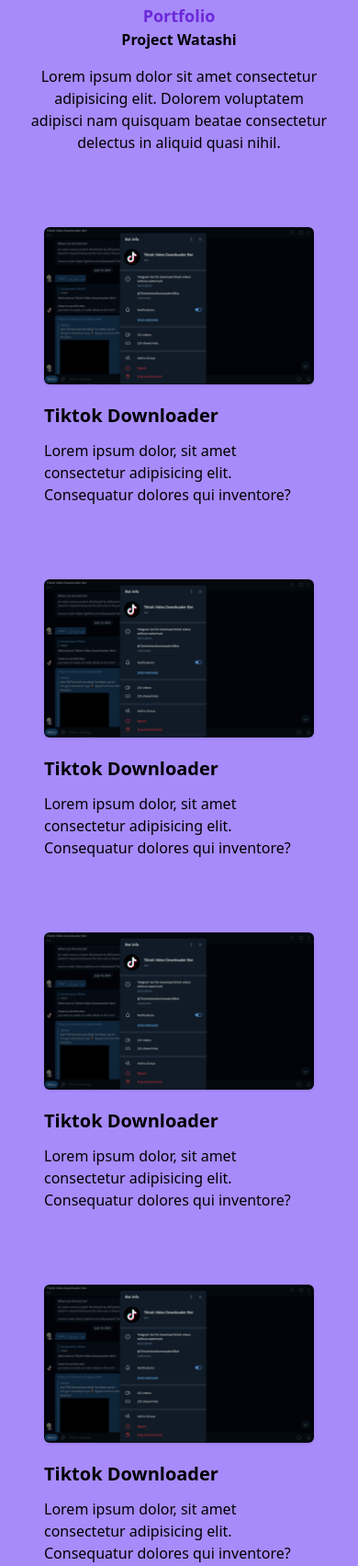
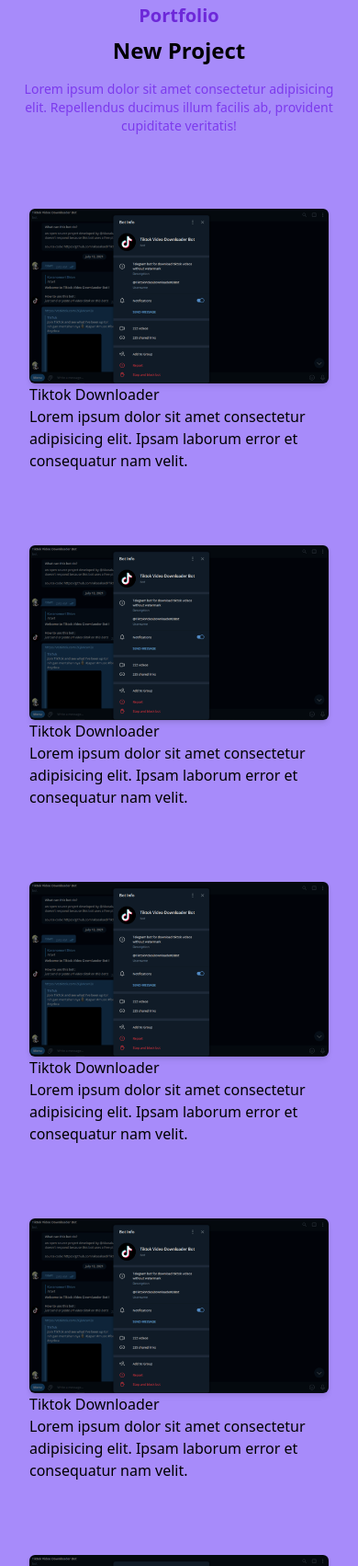
Before and after one commit to akasakaid/akasakaid.github.io, a website: page index.html in a window 390 px wide. Shown: the part 1390-3093 px from the top of the page at 92% size. Drawn offline with Linux system fonts and the light colour scheme.

Commit message:
:update social media & portfolio section

```diff
--- a/index.html
+++ b/index.html
@@ -77,16 +77,16 @@
                         <p class="font-medium text-base text-violet-500 mb-7 lg:text-lg">Lorem ipsum dolor sit amet, consectetur adipisicing elit. A quos quo quis nemo magnam nam deleniti sint quidem.</p>
                         <div class="flex items-center">
                             <!-- youtube-->
-                            <a href="https://youtube.com" target="_blank" class="w-9 mr-3 h-9 rounded-full flex justify-center items-center">
+                            <a href="https://www.youtube.com/channel/UCTjTQErgDA79Owo6tnYN0PQ" target="_blank" class="w-9 mr-3 h-9 rounded-full flex justify-center items-center">
                                 <svg role="img" width="20" viewBox="0 0 24 24" xmlns="http://www.w3.org/2000/svg"><title>YouTube</title><path d="M23.498 6.186a3.016 3.016 0 0 0-2.122-2.136C19.505 3.545 12 3.545 12 3.545s-7.505 0-9.377.505A3.017 3.017 0 0 0 .502 6.186C0 8.07 0 12 0 12s0 3.93.502 5.814a3.016 3.016 0 0 0 2.122 2.136c1.871.505 9.376.505 9.376.505s7.505 0 9.377-.505a3.015 3.015 0 0 0 2.122-2.136C24 15.93 24 12 24 12s0-3.93-.502-5.814zM9.545 15.568V8.432L15.818 12l-6.273 3.568z"/></svg>
                             </a>
-                            <a href="https://youtube.com" target="_blank" class="w-9 mr-3 h-9 rounded-full flex justify-center items-center">
+                            <a href="https://twitter.com/fawatashi" target="_blank" class="w-9 mr-3 h-9 rounded-full flex justify-center items-center">
                                 <svg role="img" width="20"viewBox="0 0 24 24" xmlns="http://www.w3.org/2000/svg"><title>Twitter</title><path d="M23.953 4.57a10 10 0 01-2.825.775 4.958 4.958 0 002.163-2.723c-.951.555-2.005.959-3.127 1.184a4.92 4.92 0 00-8.384 4.482C7.69 8.095 4.067 6.13 1.64 3.162a4.822 4.822 0 00-.666 2.475c0 1.71.87 3.213 2.188 4.096a4.904 4.904 0 01-2.228-.616v.06a4.923 4.923 0 003.946 4.827 4.996 4.996 0 01-2.212.085 4.936 4.936 0 004.604 3.417 9.867 9.867 0 01-6.102 2.105c-.39 0-.779-.023-1.17-.067a13.995 13.995 0 007.557 2.209c9.053 0 13.998-7.496 13.998-13.985 0-.21 0-.42-.015-.63A9.935 9.935 0 0024 4.59z"/></svg>
                             </a>
-                            <a href="https://youtube.com" target="_blank" class="w-9 mr-3 h-9 rounded-full flex justify-center items-center">
+                            <a href="https://facebook.com/akasakaidn" target="_blank" class="w-9 mr-3 h-9 rounded-full flex justify-center items-center">
                                 <svg role="img" width="20" viewBox="0 0 24 24" xmlns="http://www.w3.org/2000/svg"><title>Facebook</title><path d="M24 12.073c0-6.627-5.373-12-12-12s-12 5.373-12 12c0 5.99 4.388 10.954 10.125 11.854v-8.385H7.078v-3.47h3.047V9.43c0-3.007 1.792-4.669 4.533-4.669 1.312 0 2.686.235 2.686.235v2.953H15.83c-1.491 0-1.956.925-1.956 1.874v2.25h3.328l-.532 3.47h-2.796v8.385C19.612 23.027 24 18.062 24 12.073z"/></svg>
                             </a>
-                            <a href="https://youtube.com" target="_blank" class="w-9 mr-3 h-9 rounded-full flex justify-center items-center">
+                            <a href="https://github.com/AkasakaID" target="_blank" class="w-9 mr-3 h-9 rounded-full flex justify-center items-center">
                                 <svg role="img" width="20" viewBox="0 0 24 24" xmlns="http://www.w3.org/2000/svg"><title>GitHub</title><path d="M12 .297c-6.63 0-12 5.373-12 12 0 5.303 3.438 9.8 8.205 11.385.6.113.82-.258.82-.577 0-.285-.01-1.04-.015-2.04-3.338.724-4.042-1.61-4.042-1.61C4.422 18.07 3.633 17.7 3.633 17.7c-1.087-.744.084-.729.084-.729 1.205.084 1.838 1.236 1.838 1.236 1.07 1.835 2.809 1.305 3.495.998.108-.776.417-1.305.76-1.605-2.665-.3-5.466-1.332-5.466-5.93 0-1.31.465-2.38 1.235-3.22-.135-.303-.54-1.523.105-3.176 0 0 1.005-.322 3.3 1.23.96-.267 1.98-.399 3-.405 1.02.006 2.04.138 3 .405 2.28-1.552 3.285-1.23 3.285-1.23.645 1.653.24 2.873.12 3.176.765.84 1.23 1.91 1.23 3.22 0 4.61-2.805 5.625-5.475 5.92.42.36.81 1.096.81 2.22 0 1.606-.015 2.896-.015 3.286 0 .315.21.69.825.57C20.565 22.092 24 17.592 24 12.297c0-6.627-5.373-12-12-12"/></svg>
                             </a>
                         </div>
@@ -99,57 +99,48 @@
         <!-- start portfolio section-->
         <section id="portfolio" class="pt-36 pb-16 bg-violet-400">
             <div class="container">
-                <div class="w-full px-4">
-                    <div class="max-w-xl mx-auto text-center mb-16">
-                        <h4 class="font-semibold text-lg text-violet-700">Portfolio</h4>
-                        <h2 class="font-bold text-black mb-4">Project Watashi</h2>
-                        <p class="">Lorem ipsum dolor sit amet consectetur adipisicing elit. Dolorem voluptatem adipisci nam quisquam beatae consectetur delectus in aliquid quasi nihil.</p>
+                <div class="max-w-xl mx-auto text-center mb-16">
+                    <h3 class="font-semibold text-xl text-violet-700 mb-2">Portfolio</h3>
+                    <h2 class="font-bold text-black text-2xl mb-4">New Project</h2>
+                    <p class="font-medium text-violet-600 text-sm">Lorem ipsum dolor sit amet consectetur adipisicing elit. Repellendus ducimus illum facilis ab, provident cupiditate veritatis!</p>
+                </div>
+            </div>
+
+            <div class="w-full px-4 flex flex-wrap justify-center xl:w-10/12 xl:mx-auto">
+                <div class="mb-12 p-4 md:w-1/2">
+                    <div class="rounded-md shadow-md overflow-hidden ">
+                        <img src="dist/img/1.png" alt="Tiktok Downloader" width="w-full">
                     </div>
+                    <h3>Tiktok Downloader</h3>
+                    <p>Lorem ipsum dolor sit amet consectetur adipisicing elit. Ipsam laborum error et consequatur nam velit.</p>
                 </div>
-                <div class="w-full px-4 flex flex-wrap justify-center">
-                    <div class="mb-12 p-4 lg:w-1/2">
-                        <div class="rounded-md shadow overflow-hidden">
-                            <img src="dist/img/1.png" width="w-full">
-                        </div>
-                        <h3 class="font-semibold text-xl text-black mt-5 mb-3">Tiktok Downloader</h3>
-                        <p class="font-medium text-base text-black">Lorem ipsum dolor, sit amet consectetur adipisicing elit. Consequatur dolores qui inventore?</p>
+                <div class="mb-12 p-4 md:w-1/2">
+                    <div class="rounded-md shadow-md overflow-hidden ">
+                        <img src="dist/img/1.png" alt="Tiktok Downloader" width="w-full">
                     </div>
+                    <h3>Tiktok Downloader</h3>
+                    <p>Lorem ipsum dolor sit amet consectetur adipisicing elit. Ipsam laborum error et consequatur nam velit.</p>
                 </div>
-                <div class="w-full px-4 flex flex-wrap justify-center">
-                    <div class="mb-12 p-4 lg:w-1/2">
-                        <div class="rounded-md shadow overflow-hidden">
-                            <img src="dist/img/1.png" width="w-full">
-                        </div>
-                        <h3 class="font-semibold text-xl text-black mt-5 mb-3">Tiktok Downloader</h3>
-                        <p class="font-medium text-base text-black">Lorem ipsum dolor, sit amet consectetur adipisicing elit. Consequatur dolores qui inventore?</p>
+                <div class="mb-12 p-4 md:w-1/2">
+                    <div class="rounded-md shadow-md overflow-hidden ">
+                        <img src="dist/img/1.png" alt="Tiktok Downloader" width="w-full">
                     </div>
+                    <h3>Tiktok Downloader</h3>
+                    <p>Lorem ipsum dolor sit amet consectetur adipisicing elit. Ipsam laborum error et consequatur nam velit.</p>
                 </div>
-                <div class="w-full px-4 flex flex-wrap justify-center">
-                    <div class="mb-12 p-4 lg:w-1/2">
-                        <div class="rounded-md shadow overflow-hidden">
-                            <img src="dist/img/1.png" width="w-full">
-                        </div>
-                        <h3 class="font-semibold text-xl text-black mt-5 mb-3">Tiktok Downloader</h3>
-                        <p class="font-medium text-base text-black">Lorem ipsum dolor, sit amet consectetur adipisicing elit. Consequatur dolores qui inventore?</p>
+                <div class="mb-12 p-4 md:w-1/2">
+                    <div class="rounded-md shadow-md overflow-hidden ">
+                        <img src="dist/img/1.png" alt="Tiktok Downloader" width="w-full">
                     </div>
+                    <h3>Tiktok Downloader</h3>
+                    <p>Lorem ipsum dolor sit amet consectetur adipisicing elit. Ipsam laborum error et consequatur nam velit.</p>
                 </div>
-                <div class="w-full px-4 flex flex-wrap justify-center">
-                    <div class="mb-12 p-4 lg:w-1/2">
-                        <div class="rounded-md shadow overflow-hidden">
-                            <img src="dist/img/1.png" width="w-full">
-                        </div>
-                        <h3 class="font-semibold text-xl text-black mt-5 mb-3">Tiktok Downloader</h3>
-                        <p class="font-medium text-base text-black">Lorem ipsum dolor, sit amet consectetur adipisicing elit. Consequatur dolores qui inventore?</p>
+                <div class="mb-12 p-4 md:w-1/2">
+                    <div class="rounded-md shadow-md overflow-hidden ">
+                        <img src="dist/img/1.png" alt="Tiktok Downloader" width="w-full">
                     </div>
-                </div>
-                <div class="w-full px-4 flex flex-wrap justify-center">
-                    <div class="mb-12 p-4 lg:w-1/2">
-                        <div class="rounded-md shadow overflow-hidden">
-                            <img src="dist/img/1.png" width="w-full">
-                        </div>
-                        <h3 class="font-semibold text-xl text-black mt-5 mb-3">Tiktok Downloader</h3>
-                        <p class="font-medium text-base text-black">Lorem ipsum dolor, sit amet consectetur adipisicing elit. Consequatur dolores qui inventore?</p>
-                    </div>
+                    <h3>Tiktok Downloader</h3>
+                    <p>Lorem ipsum dolor sit amet consectetur adipisicing elit. Ipsam laborum error et consequatur nam velit.</p>
                 </div>
             </div>
         </section>
```
Also changed, not shown: dist/output.css.
